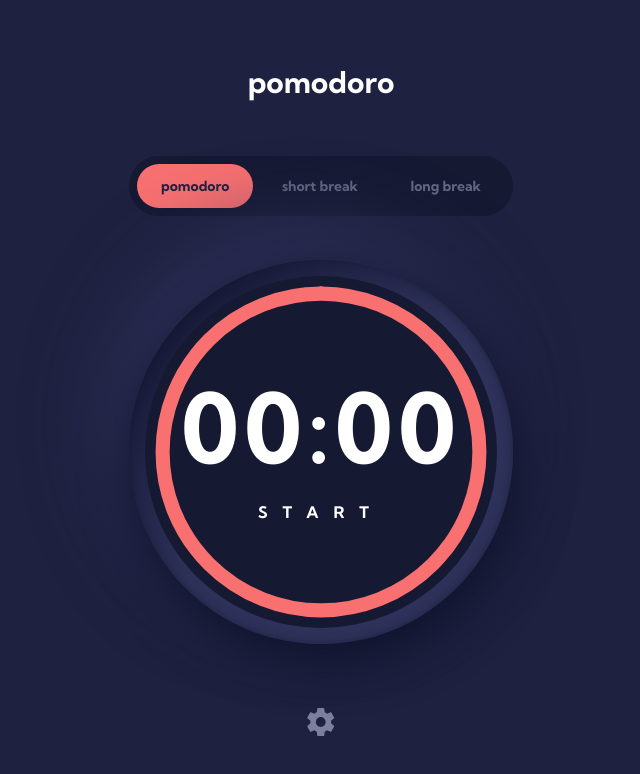
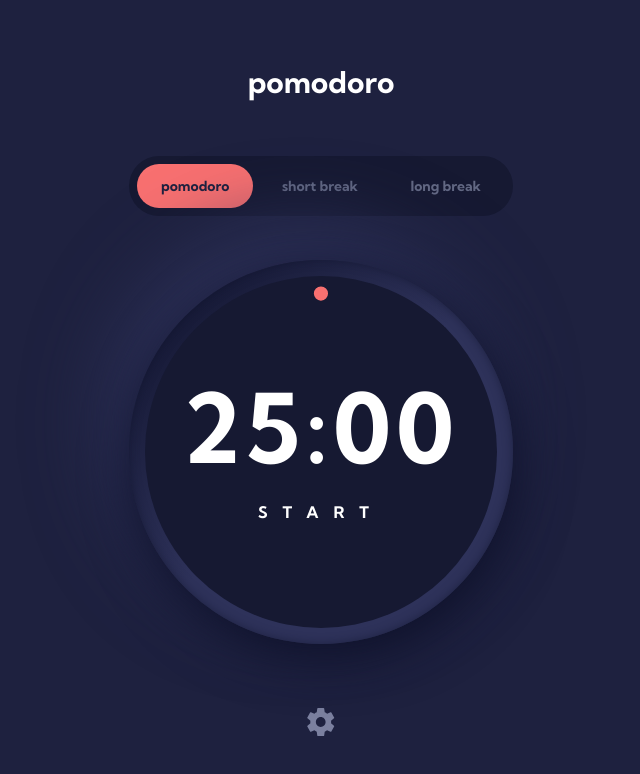
Before and after one commit to Georginio-prod/Promodoro-app, a Vue app: page / in a window 1280 px wide. Shown: the top 774 px of the page, without its empty margins (319-959 px from the left). Built offline with nearby package versions, Linux system fonts and the light colour scheme.

Commit message:
feat: add dynamique time for the pomodoro system

```diff
--- a/src/components/card.vue
+++ b/src/components/card.vue
@@ -32,16 +32,14 @@
                 <div class="w-full h-full rounded-full">
                     <div class="relative w-full h-full">
                         <svg class="absolute inset-0 transform -rotate-90" viewBox="0 0 100 100">
-                            <!-- <circle class="text-gray-200" stroke-width="3" stroke="currentColor" fill="none" cx="50"
-                                cy="50" r="45" /> -->
                             <circle class="text-bgbout progress-circle" stroke-width="4"
                                 :style="{ stroke: selectedColor || 'currentcolor' }" fill="none" cx="50" cy="50" r="45"
-                                :stroke-dasharray="282.6" :stroke-dashoffset="value" />
+                                :stroke-dasharray="282.6" :stroke-dashoffset="strokeDashoffset" />
                         </svg>
 
                         <div class="flex items-center justify-center w-full h-full text-xl font-bold text-white">
                             <div class="flex flex-col text-center">
-                                <p class="text-8xl pb-6 -tracking-num">{{ time }}</p>
+                                <p class="text-8xl pb-6 -tracking-num">{{ formattedTime }}</p>
                                 <button class="text-base tracking-space cursor-pointer z-10 " @click="toggleListen">
                                     {{ msg }}
                                 </button>
@@ -73,20 +71,23 @@
                             <div class="flex flex-col">
 
                                 <span class=" text-xs font-bold opacity-40 text-bgbtn pb-2">pomodoro</span>
-                                <input type="number" id="stepper1" value="25" min="1" max="60" step="1"
-                                    class="w-24 bg-input py-2 px-4 rounded-lg focus:outline-none focus:border-transparent font-bold text-sm text-bgp">
+                                <input type="number" id="stepper1" v-model.number="pomodoroTime" min="1" max="60"
+                                    step="1"
+                                    class="w-24 bg-input py-2 px-4 rounded-lg focus:outline-none focus:border-transparent font-bold text-sm text-bgp" />
                             </div>
 
-                            <div class="flex flex-col ">
+                            <div class="flex flex-col">
                                 <span class="text-sm font-semibold opacity-40 text-bgbtn pb-2">short break</span>
-                                <input type="number" id="stepper2" value="25" min="1" max="60" step="1"
-                                    class="w-24 bg-input py-2 px-4 rounded-lg focus:outline-none focus:border-transparent font-bold text-sm text-bgp">
+                                <input type="number" id="stepper2" v-model.number="shortBreakTime" min="1" max="60"
+                                    step="1"
+                                    class="w-24 bg-input py-2 px-4 rounded-lg focus:outline-none focus:border-transparent font-bold text-sm text-bgp" />
                             </div>
 
                             <div class="flex flex-col">
                                 <span class="text-sm font-semibold opacity-40 text-bgbtn pb-2">long break</span>
-                                <input type="number" id="stepper3" value="25" min="1" max="60" step="1"
-                                    class="w-24 bg-input py-2 px-4 rounded-lg focus:outline-none focus:border-transparent font-bold text-sm text-bgp">
+                                <input type="number" id="stepper3" v-model.number="longBreakTime" min="1" max="60"
+                                    step="1"
+                                    class="w-24 bg-input py-2 px-4 rounded-lg focus:outline-none focus:border-transparent font-bold text-sm text-bgp" />
                             </div>
 
                         </div>
@@ -151,22 +152,28 @@ export default {
             activeButton: 'button1',
             activeObjet: 'Object1',
             msg: 'START',
-            states: ['PAUSE', 'RESTART', 'START'],
-            currentIndex: 2,
-            value: 0,
-            time: '00:00',
+            strokeDashoffset: 282.6, // Initial offset
+            pomodoroTime: 25,
+            shortBreakTime: 5,
+            longBreakTime: 15,
+            timeRemaining: 0,
             selectedColor: '',
-            applyColor: '',
-
-
+            intervalId: null,
         };
+    },
+    computed: {
+        formattedTime() {
+            const minutes = Math.floor(this.timeRemaining / 60);
+            const seconds = this.timeRemaining % 60;
+            return `${minutes.toString().padStart(2, '0')}:${seconds.toString().padStart(2, '0')}`;
+        },
     },
     methods: {
         togglePopup() {
             this.isPopupOpen = !this.isPopupOpen;
         },
         toggleFocus(index) {
-            this.isActive = this.isActive.map((active, i) => i === index ? true : false);
+            this.isActive = this.isActive.map((active, i) => i === index);
         },
         toggleActive(button) {
             this.activeButton = button;
@@ -184,46 +191,65 @@ export default {
                     this.selectedColor = '';
             }
         },
-        applyColor() {
-
-        },
         toggleObjet(Object) {
             this.activeObjet = Object;
+            this.resetTimer(); // Reset timer when switching objects
         },
         toggleListen() {
             if (this.msg === 'START') {
                 this.msg = 'PAUSE';
-                this.value = 45;
-                this.time = '17:59';
+                this.startTimer();
             } else if (this.msg === 'PAUSE') {
                 this.msg = 'RESTART';
-                this.value = 15;
-                this.time = '18:00';
+                clearInterval(this.intervalId);
+                this.intervalId = null;
             } else if (this.msg === 'RESTART') {
                 this.msg = 'START';
-                this.value = 0;
-                this.time = '00:00';
+                this.resetTimer();
             }
-        }
-    }
+        },
+        startTimer() {
+            this.intervalId = setInterval(() => {
+                if (this.timeRemaining > 0) {
+                    this.timeRemaining--;
+                    this.updateProgress();
+                } else {
+                    clearInterval(this.intervalId);
+                    this.intervalId = null;
+                    this.msg = 'START';
+                }
+            }, 1000);
+        },
+        resetTimer() {
+            clearInterval(this.intervalId);
+            this.intervalId = null;
+            this.timeRemaining = this.getCurrentDuration(); // Réinitialise à la durée initiale
+            this.updateProgress();
+        },
+        updateProgress() {
+            const totalDuration = this.getCurrentDuration();
+            const progress = ((totalDuration - this.timeRemaining) / totalDuration) * 282.6;
+            this.strokeDashoffset = 282.6 - progress;
+        },
+        getCurrentDuration() {
+            switch (this.activeObjet) {
+                case 'Object1':
+                    return this.pomodoroTime * 60;
+                case 'Object2':
+                    return this.shortBreakTime * 60;
+                case 'Object3':
+                    return this.longBreakTime * 60;
+            }
+            return 0;
+        },
+    },
+    mounted() {
+        this.timeRemaining = this.pomodoroTime * 60;
+    },
 };
-
-// function setProgress(progress) {
-//     const circle = document.querySelector('.text-blue-500');
-//     const radius = circle.r.baseVal.value;
-//     const circumference = 2 * Math.PI * radius;
-
-//     circle.style.strokeDasharray = circumference;
-//     circle.style.strokeDashoffset = circumference - (progress / 100) * circumference;
-//   }
-
-//   // Exemple : Mettre à jour la progression à 75%
-//   setProgress(75);
 </script>
 
 <style>
-
-
 .shadow-custom {
     box-shadow: 5px 15px 50px #0E112A,
         /* Ombre en haut à droite */
```
